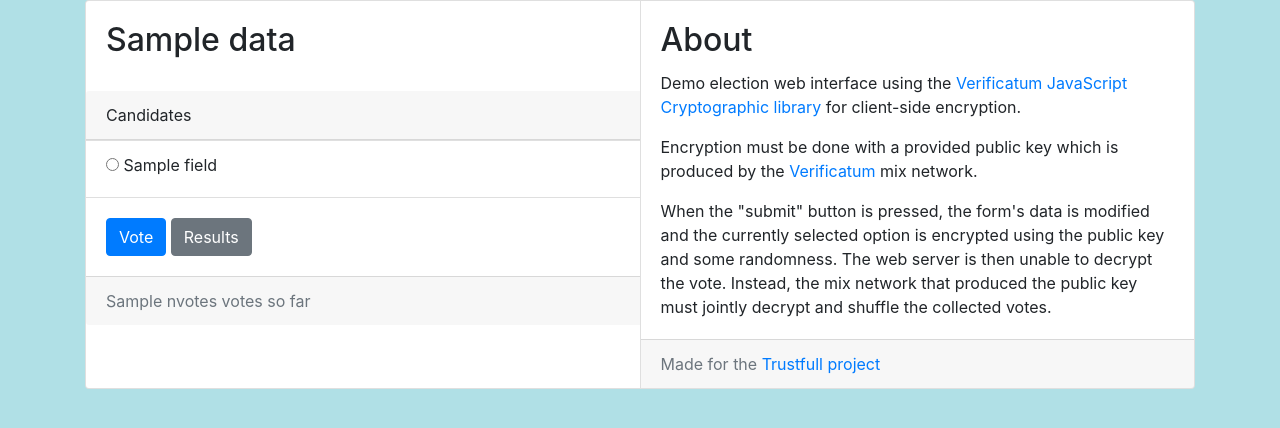
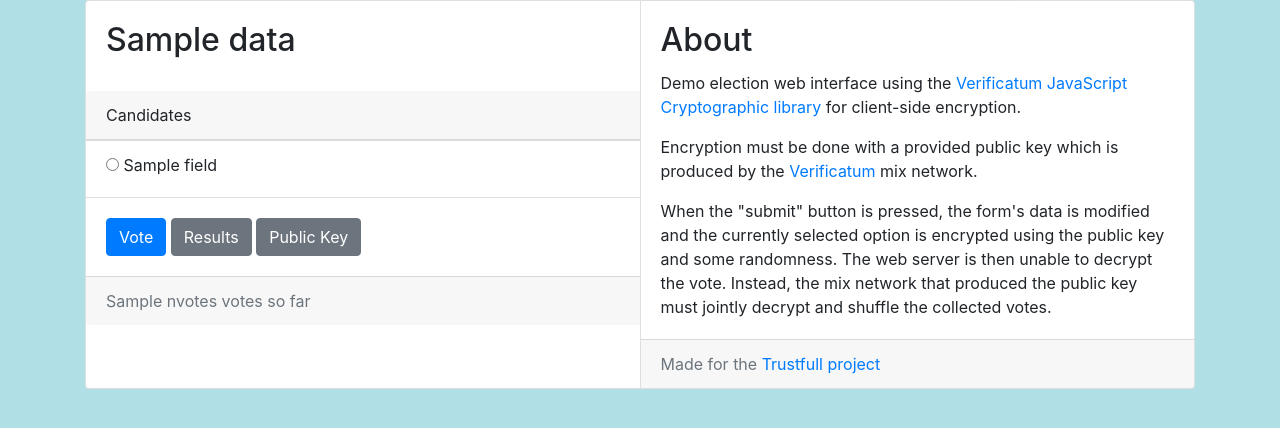
Before and after one commit to kth-tcs/trustfull-demonstrator, a Flask app: template webdemo/templates/poll.html in a window 1280 px wide. Shown: the top 428 px of the page. Run offline with Flask 2, Linux system fonts and the light colour scheme; the template is opened without the code that fills it: most values are stand-ins (such as "Sample title", 1, 10 or a date in 2020); some libraries are stand-ins or nearby versions.

Commit message:
Add 'publicKey' button

```diff
--- a/webdemo/templates/poll.html
+++ b/webdemo/templates/poll.html
@@ -33,6 +33,7 @@
                     <div class="card-body">
                         <button type="submit" class="btn btn-primary">Vote</button>
                         <a href="/results" class="btn btn-secondary">Results</a>
+                        <a href="/publicKey" class="btn btn-secondary">Public Key</a>
                     </div>
                     <div class="card-footer text-muted">
                         {{ stats.nvotes }} vote{{ '' if stats.nvotes == 1 else 's' }} so far
```
